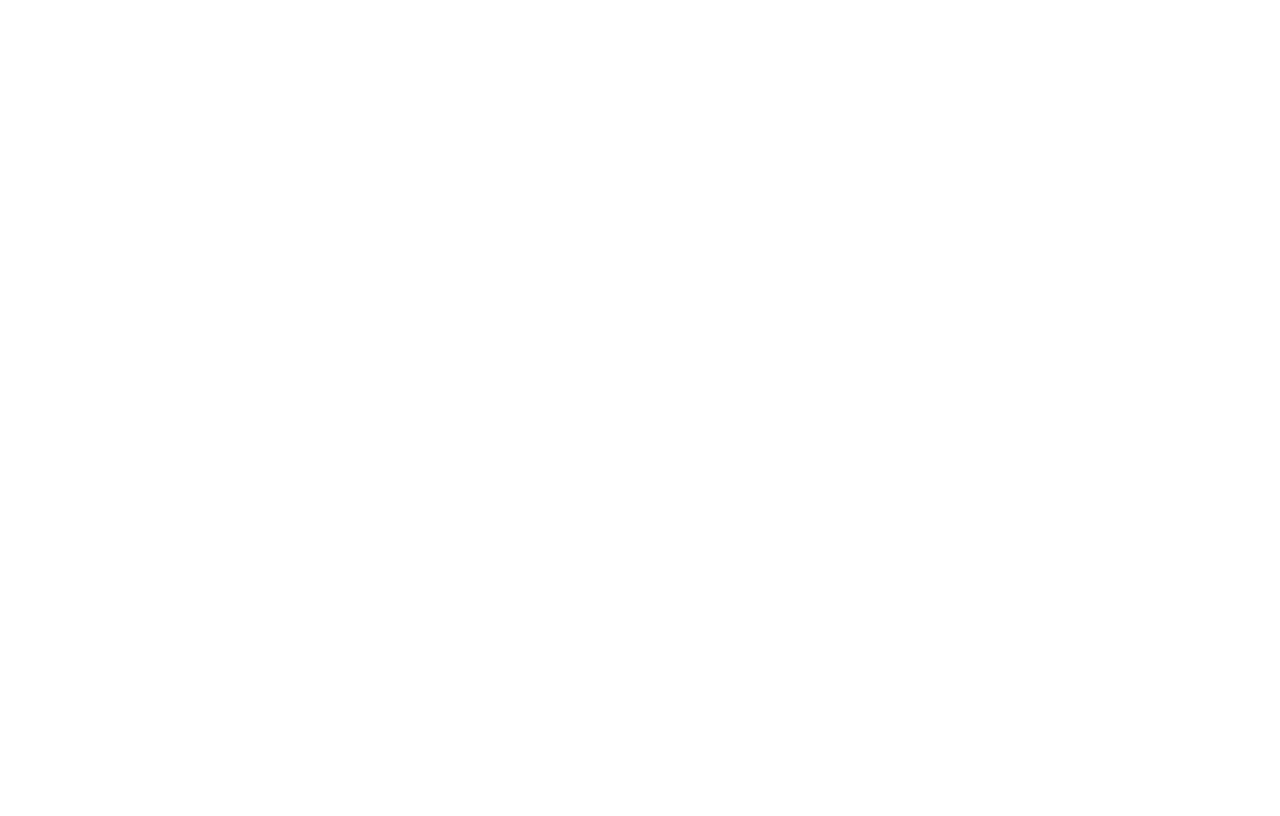
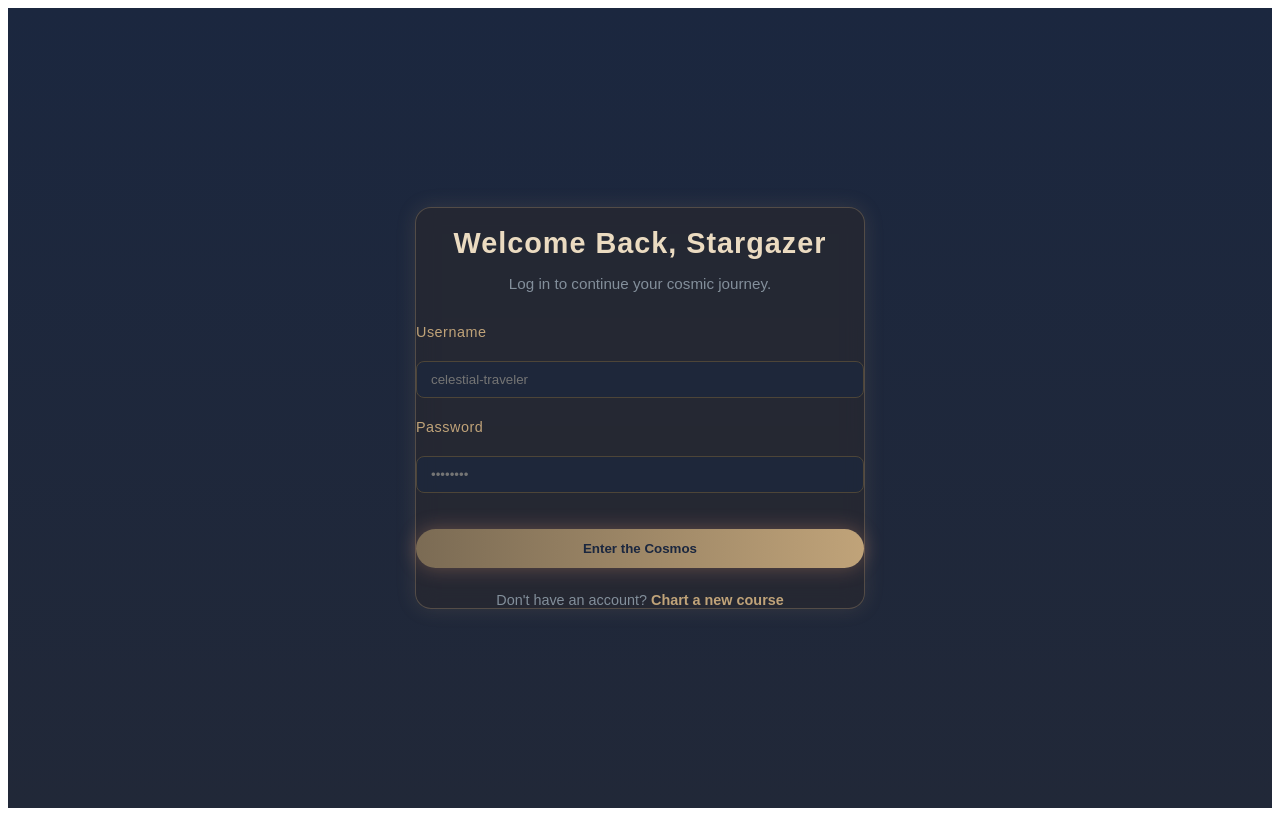
Before and after one commit to abui304/wayfinder, a React (Vite) app in the folder frontend/: page /login in a window 1280 px wide. Before the commit this address had no page. Built offline with nearby package versions, Linux system fonts and the light colour scheme.

Commit message:
login page draft

```diff
--- a/frontend/src/App.jsx
+++ b/frontend/src/App.jsx
@@ -2,6 +2,7 @@
 import Home from './pages/Home';
 
 import TripBuilder from "./pages/TripBuilder";
+import Login from "./pages/Login";
 import { BrowserRouter as Router, Routes, Route } from 'react-router-dom';
 
 function App() {
@@ -10,6 +11,7 @@
       <Routes>
         <Route path="/" element={<Home />} />
         <Route path="/tripbuilder" element={<TripBuilder />} />
+        <Route path="/login" element={<Login />} />
       </Routes>
     </Router>
   );
--- a/frontend/src/components/NavBar.jsx
+++ b/frontend/src/components/NavBar.jsx
@@ -6,7 +6,7 @@
   return (
     <nav className="navbar">
       <div className="nav-left">
-        <Link to="/" className="nav-logo"></Link>
+        <Link to="/login" className="nav-logo">Login</Link>
       </div>
       <div className="nav-right">
         <Link to="/tripbuilder">
--- /dev/null
+++ b/frontend/src/pages/Login.css
@@ -0,0 +1,99 @@
+.login-container {
+    background: linear-gradient(180deg, #1b273f, #212838);
+    min-height: 100vh;
+    display: flex;
+    justify-content: center;
+    align-items: center;
+    color: #ebdbc1;
+    font-family: 'Poppins', sans-serif;
+}
+
+.login-card {
+    background: rgba(39, 41, 49, 0.8);
+    border: 1px solid rgba(192, 163, 121, 0.3);
+    box-shadow: 0 0 20px rgba(192, 163, 121, 0.15);
+    border-radius: 16px;
+    padding: 2.5rem 3 rem;
+    width: 450px;
+    backdrop-filter: blur(10px);
+}
+
+.login-title {
+    color: #ebdbc1;
+    text-align: center;
+    font-size: 1.8rem;
+    margin-bottom: 0.5rem;
+    letter-spacing: 1px;
+}
+
+.login-subtitle {
+    color: #838f9b;
+    text-align: center;
+    font-size: 0.95rem;
+    margin-bottom: 2rem;
+}
+
+.login-form {
+    display: flex;
+    flex-direction: column;
+    gap: 1.3rem;
+}
+
+.login-form label {
+    color: #c0a379;
+    font-size: 0.9rem;
+    letter-spacing: 0.5px;
+}
+
+.login-form input {
+    background: rgba(27, 39, 63, 0.6);
+    border: 1px solid #4d4538;
+    color: #ebdbc1;
+    border-radius: 8px;
+    padding: 10px 14px;
+    outline: none;
+    transition: border-color 0.3s, box-shadow 0.3s;
+}
+
+.login-form input:focus {
+    border-color: #c0a379;
+    box-shadow: 0 0 10px rgba(192, 163, 121, 0.5);
+}
+
+.login-btn {
+    margin-top: 1rem;
+    background: linear-gradient(90deg, #7b6b54, #c0a379);
+    color: #1b273f;
+    font-weight: 600;
+    padding: 12px 20px;
+    border: none;
+    border-radius: 25px;
+    cursor: pointer;
+    box-shadow: 0 0 20px rgba(1922, 163, 121, 0.3);
+    transition: transform 0.3s, box-shadow 0.3s;
+}
+
+.login-btn:hover {
+    transform: translateY(-2px);
+}
+
+
+/* style for "Create Account" */
+.create-account-text {
+    text-align: center;
+    margin-top: 1.5rem;
+    font-size: 0.9rem;
+    color: #838f9b;
+}
+
+.create-account-text a {
+    color: #c0a379;
+    text-decoration: none;
+    font-weight: 600;
+    transition: text-decoration 0.3s, color 0.3s;
+}
+
+.create-account-text a:hover {
+    text-decoration: underline;
+    color: #ebdbc1;
+}
--- /dev/null
+++ b/frontend/src/pages/Login.jsx
@@ -0,0 +1,65 @@
+import React, { useState } from 'react';
+import { Link } from 'react-router-dom';
+import './Login.css';
+
+function Login() {
+    const [credentials, setCredentials] = useState({
+        username: '',
+        password: '',
+    });
+
+    const handleChange = (e) => {
+        setCredentials({
+            ...credentials,
+            [e.target.name]: e.target.value,
+        });
+    };
+
+    const handleSubmit = (e) => {
+        e.preventDefault();
+        // Handle login logic here
+        console.log('Logging submitted: ', credentials);
+    };
+
+    return (
+        <div className="login-container">
+            <div className="login-card">
+                <h1 className="login-title">Welcome Back, Stargazer</h1>
+                <p className="login-subtitle">Log in to continue your cosmic journey.</p>
+
+                <form className="login-form" onSubmit={handleSubmit}>
+                    <label>Username</label>
+                    <input
+                        type="text"
+                        name="username"
+                        placeholder="celestial-traveler"
+                        value={credentials.username}
+                        onChange={handleChange}
+                        required
+                    />
+
+                    <label>Password</label>
+                    <input
+                        type="password"
+                        name="password"
+                        placeholder="&bull;&bull;&bull;&bull;&bull;&bull;&bull;&bull;"
+                        value={credentials.password}
+                        onChange={handleChange}
+                        required
+                    />
+
+                    <button type="submit" className="login-btn">
+                        Enter the Cosmos
+                    </button>
+                </form>
+
+                <div className="create-account-text">
+                    Don't have an account?{" "}
+                    <Link to="/signup">Chart a new course</Link>
+                </div>
+            </div>
+        </div>
+    );
+}
+
+export default Login;
```
